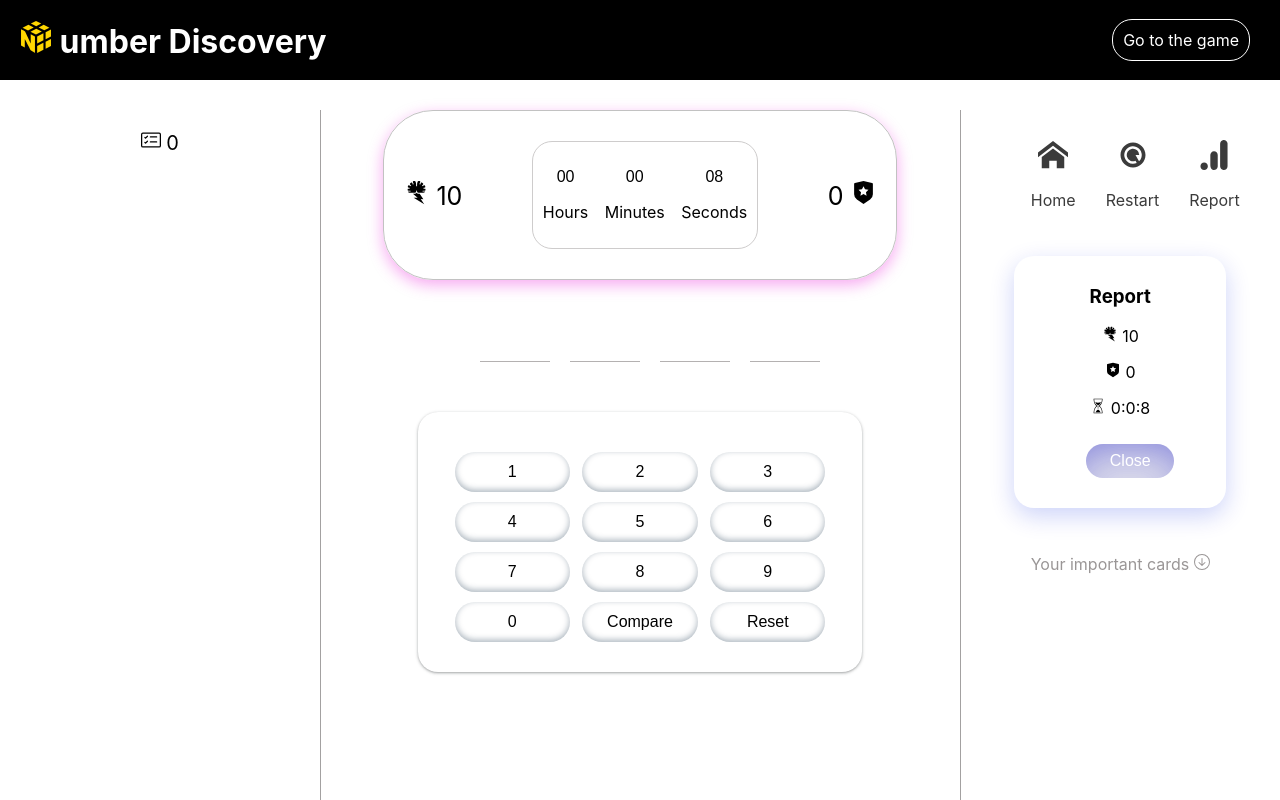
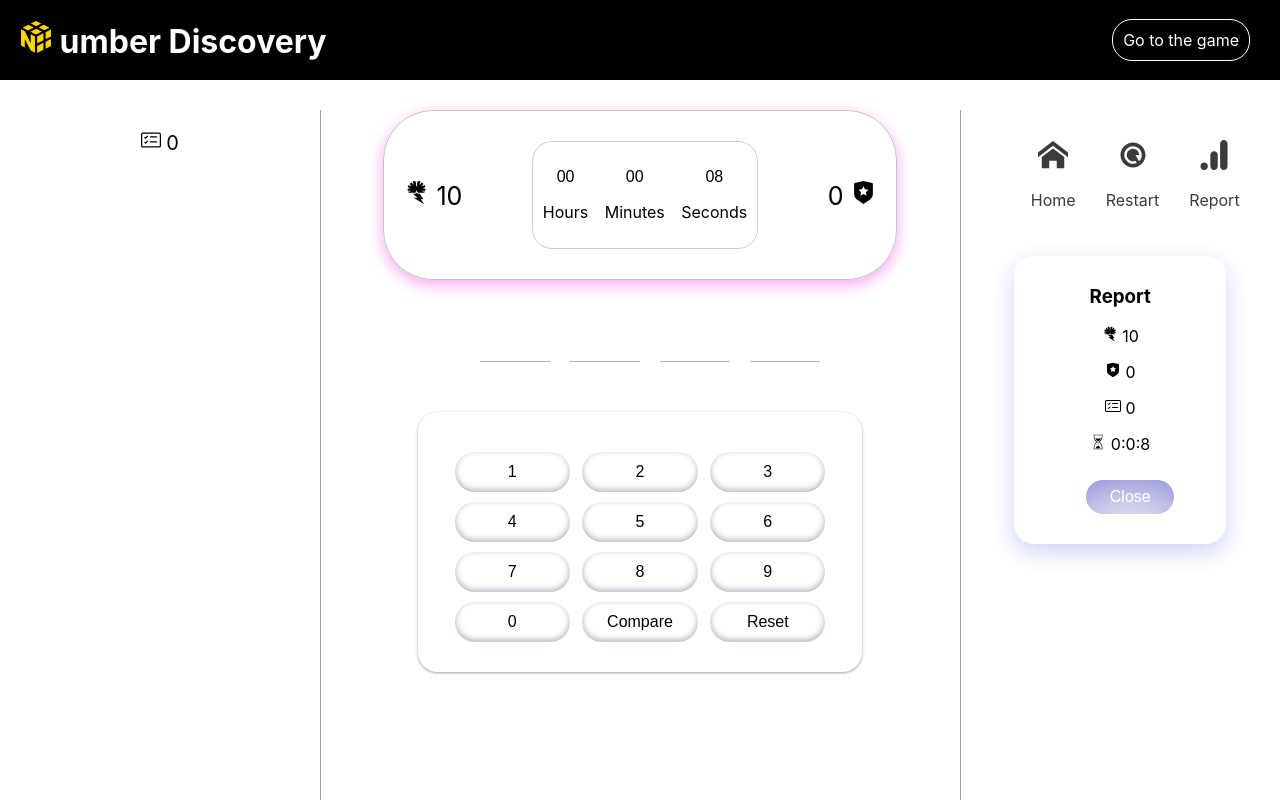
Before and after one commit to amerbarnawi/number-discovery, a React (Create React App) app: page /game-page in a window 1280 px wide. Both pictures are taken after a click on the element "Report". Shown: the top 800 px of the page. Built offline with nearby package versions, Linux system fonts and the light colour scheme.

Commit message:
Updating REDME file & Report & Style.

```diff
--- a/src/Components/GameNavbar/GameNavbar.jsx
+++ b/src/Components/GameNavbar/GameNavbar.jsx
@@ -8,7 +8,12 @@ import ImportantCards from "../ImportantCards/ImportantCards";
 import { useGlobalVariables } from "../../Context/GlobalVariables";
 import Report from "../Report/Report";
 
-function GameNavbar({ message, setMessage, setIsPopupTrigger }) {
+function GameNavbar({
+  message,
+  setMessage,
+  setIsPopupTrigger,
+  comparingResult,
+}) {
   const { isReport, setIsReport, isWon } = useGlobalVariables();
 
   useEffect(() => {
@@ -46,11 +51,11 @@ function GameNavbar({ message, setMessage, setIsPopupTrigger }) {
         </div>
       </div>
       {isReport && message.status !== "error" && !isWon ? (
-        <Report />
+        <Report comparingResult={comparingResult} />
       ) : (
         <InfoMessage message={message} />
       )}
-      <ImportantCards />
+      {isReport ? "" : <ImportantCards />}
     </div>
   );
 }
--- a/src/Components/ImportantCards/ImportantCards.css
+++ b/src/Components/ImportantCards/ImportantCards.css
@@ -1,6 +1,6 @@
 .important-cards-container {
   overflow: scroll;
-  height: 300px;
+  height: 450px;
 }
 
 .important-cards-title {
--- a/src/Components/Report/Report.jsx
+++ b/src/Components/Report/Report.jsx
@@ -3,9 +3,10 @@ import { useGlobalVariables } from "../../Context/GlobalVariables";
 import { GiBrainstorm } from "react-icons/gi";
 import { RiShieldStarFill } from "react-icons/ri";
 import { GiSandsOfTime } from "react-icons/gi";
+import { BsCardChecklist } from "react-icons/bs";
 import "../Report/Report.css";
 
-function Report() {
+function Report({ comparingResult }) {
   const { star, brain, time, setIsReport } = useGlobalVariables();
 
   return (
@@ -18,6 +19,9 @@ function Report() {
         <RiShieldStarFill /> {star}
       </p>
       <p>
+        <BsCardChecklist /> {comparingResult.length}
+      </p>
+      <p>
         <GiSandsOfTime /> {time}
       </p>
       <button onClick={() => setIsReport(false)}>Close</button>
--- a/src/Pages/GamePage/GamePage.css
+++ b/src/Pages/GamePage/GamePage.css
@@ -1,7 +1,7 @@
 .game-layout {
   display: flex;
   flex-direction: row;
-  height: 105vh;
+  height: 110vh;
   margin-top: 30px;
 }
 
--- a/src/Pages/GamePage/GamePage.jsx
+++ b/src/Pages/GamePage/GamePage.jsx
@@ -295,6 +295,7 @@ function GamePage() {
           message={message}
           setMessage={setMessage}
           setIsPopupTrigger={setIsPopupTrigger}
+          comparingResult={comparingResult}
         />
       </div>
       <Popup
```
Also changed, not shown: 1 other file (tests, documents, lock files or other folders).
